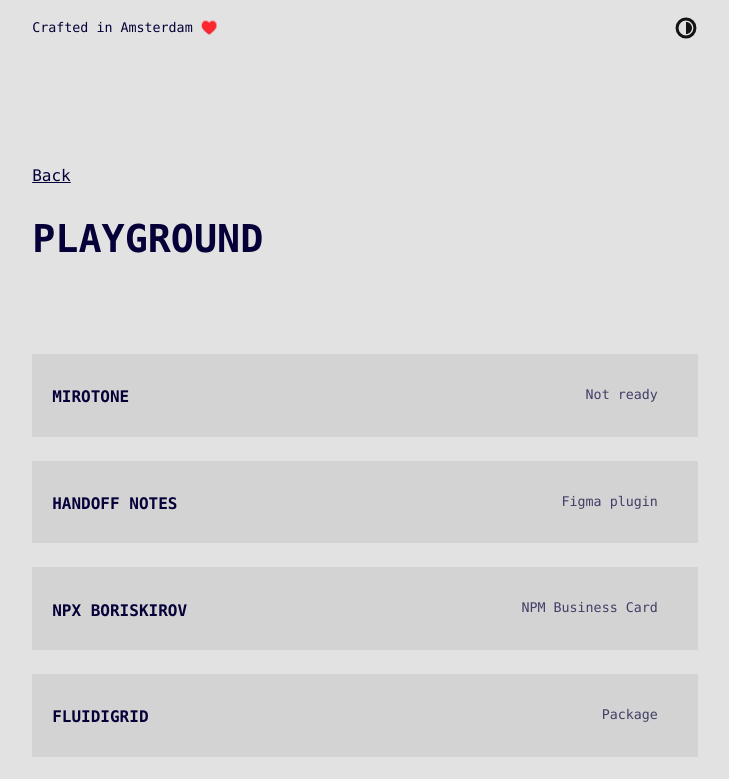
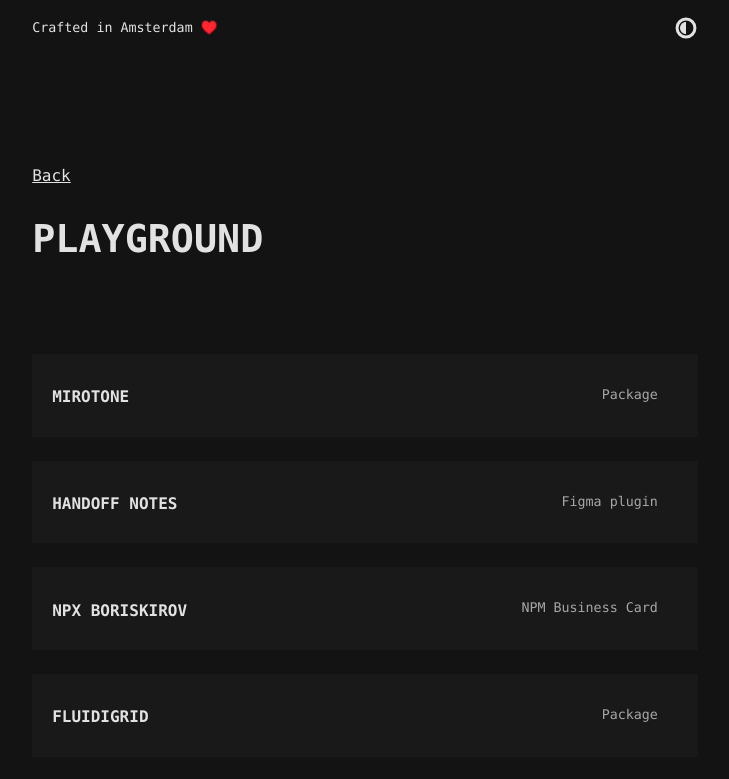
Before and after one commit to boriskirov/boris-kirov-portfolio, a Next.js app: page /playground in a window 1280 px wide. Shown: the top 779 px of the page, without its empty margins (275-1004 px from the left). Built offline with nearby package versions, Linux system fonts and the light colour scheme.

Commit message:
fix dark theme

```diff
--- a/components/theme.js
+++ b/components/theme.js
@@ -1,13 +1,13 @@
 export const lightTheme = {
+  body: "#131313",
+  text: "#E2E2E2",
+  selection: "#FFD707",
+  selectionText: "#293792",
+};
+
+export const darkTheme = {
   body: "#E2E2E2",
   text: "#050038;",
   selection: "#3f53d9",
   selectionText: "#FFD707",
 };
-
-export const darkTheme = {
-  body: "#131313",
-  text: "#E2E2E2",
-  selection: "#FFD707",
-  selectionText: "#293792",
-};
--- a/components/toggle.js
+++ b/components/toggle.js
@@ -28,15 +28,15 @@ const Toggle = ({ theme, toggleTheme }) => {
     >
       <img
         className={`${styles.iconSize}`}
+        src="/Toggle.svg"
+        alt="Dark Toggler"
+        title="Dark Side"
+      />
+      <img
+        className={`${styles.iconSize}`}
         src="/ToggleLight.svg"
         alt="Light Toggler"
         title="Light Side"
-      />
-      <img
-        className={`${styles.iconSize}`}
-        src="/Toggle.svg"
-        alt="Dark Toggler"
-        title="Dark Side"
       />
     </ToggleWrapper>
   );
--- a/pages/playground.js
+++ b/pages/playground.js
@@ -76,17 +76,14 @@ function Playground() {
               <div className={`${utilStyles.contentWrapper}`}>
                 <a
                   className={`${utilStyles.externalPassage}`}
-                  href="/playground/mirotone"
+                  href="https://www.mirotone.xyz"
+                  target="_blank"
+                  rel="noopener noreferrer"
                 >
-                  <style jsx>{`
-                    a {
-                      cursor: wait;
-                    }
-                  `}</style>
                   <div>
                     <h3 className={`${utilStyles.headingL}`}>Mirotone</h3>
                   </div>
-                  <small>Not ready</small>
+                  <small>Package</small>
                 </a>
 
                 <a
```
